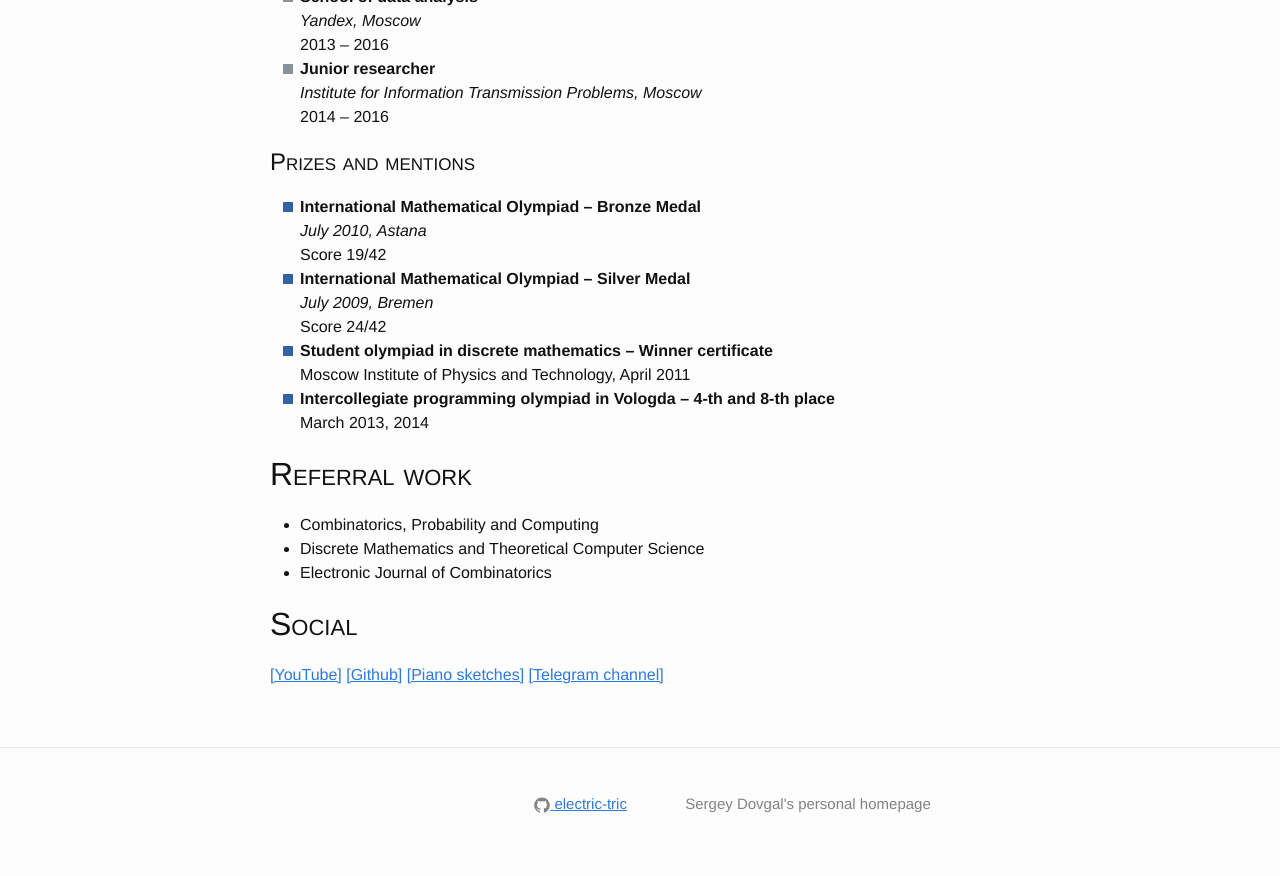
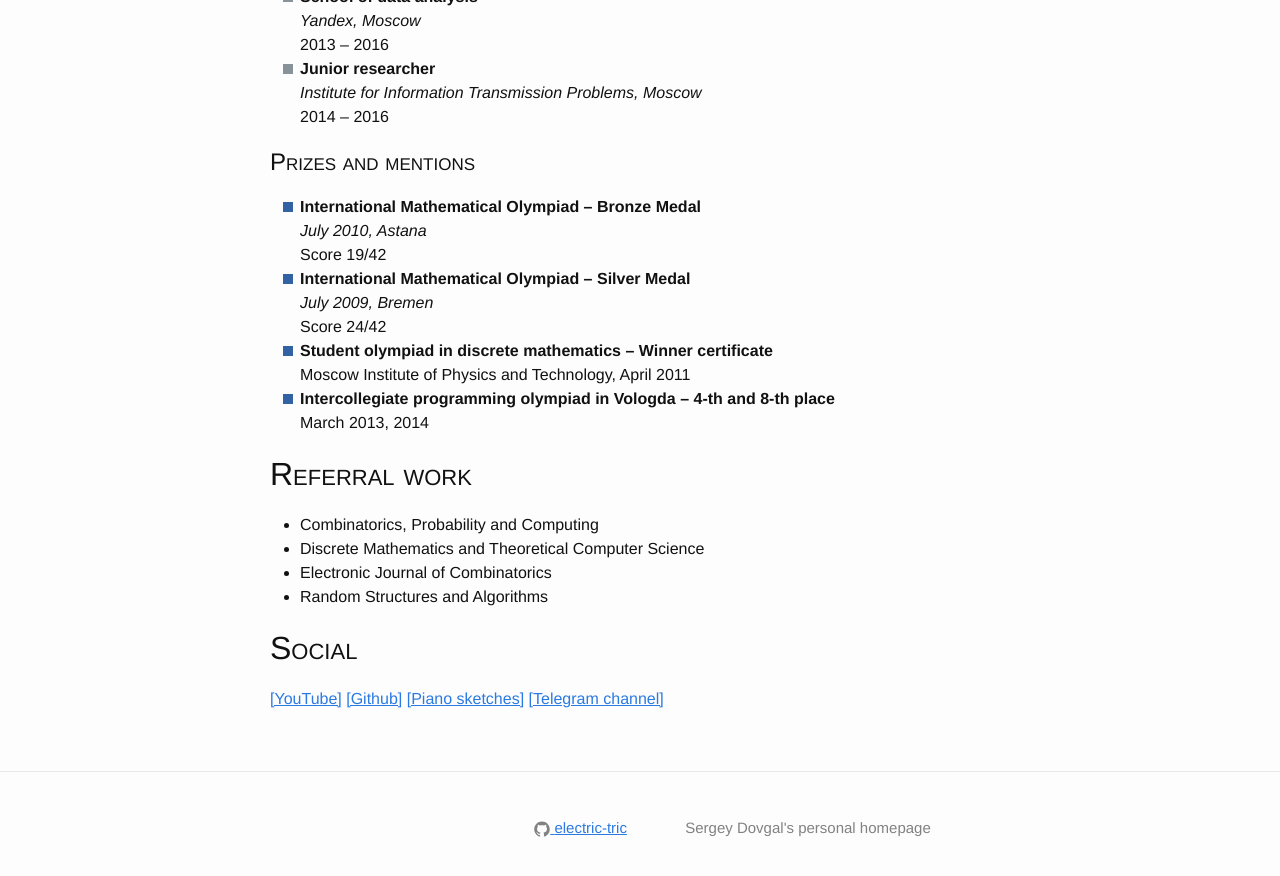
Before and after one commit to Sergey-A-Dovgal/sergey-a-dovgal.github.io, a Jekyll site: the page built from biography.md, in a window 1280 px wide and 900 px high, scrolled down 655 px. Shown: the top 876 px of the window. Built offline with Jekyll 4.4.1, drawn with Linux system fonts in a browser that asks for light colours.

Commit message:
Added referral work

```diff
--- a/biography.md
+++ b/biography.md
@@ -92,6 +92,7 @@ March 2013, 2014
 * Combinatorics, Probability and Computing
 * Discrete Mathematics and Theoretical Computer Science
 * Electronic Journal of Combinatorics
+* Random Structures and Algorithms
 
 ## Social
 
```
